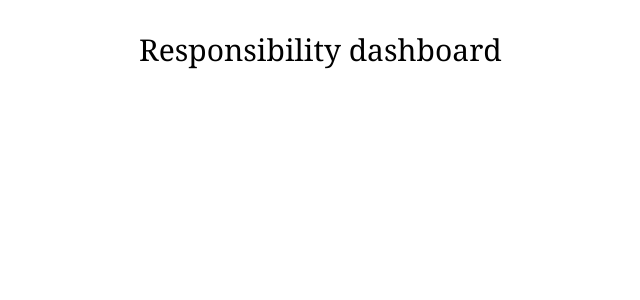
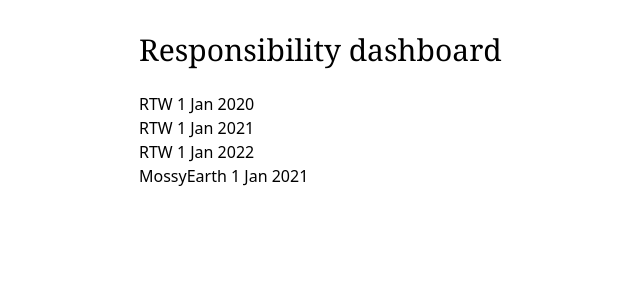
Before and after one commit to danhartley/dashboard, a React (Create React App) app: page / in a window 1280 px wide. Shown: the top 300 px of the page, without its empty margins (53-693 px from the left). Built offline with nearby package versions, Linux system fonts and the light colour scheme.

Commit message:
fix routes

```diff
--- a/src/App.tsx
+++ b/src/App.tsx
@@ -30,12 +30,21 @@
           <Routes>
             <Route key="navigation" path="/" element={<Navigation />}>
               {
-              data.map((snapshot) => {
+                  data.map(snapshot => {
                     return (
-                  <Route key={`${snapshot.source}-${snapshot.snapshotId}`} path={`snapshots/:${snapshot.source}/${snapshot.snapshotId}`} element={<Dashboard />} />
+                      <Route key={`${snapshot.source}-${snapshot.snapshotId}`} path="snapshots/:name/:id" element={<Dashboard />} />
                     )
                   })
               }
+              </Route>
+              <Route
+                path="*"
+                element={
+                  <main style={{ padding: "1rem" }}>
+                    <p>Nothing doing, sorry.</p>
+                  </main>
+                }
+              >
             </Route>
           </Routes>
       </>
--- a/src/screens/dashboard/dashboard.tsx
+++ b/src/screens/dashboard/dashboard.tsx
@@ -1,23 +1,20 @@
 import { useState, useEffect } from "react";
 import { Tabs, TabList, Tab, TabPanels, TabPanel } from "@reach/tabs";
-import { useLocation } from "react-router-dom";
+import { useParams } from "react-router-dom";
 import DashboardFeaturesTable from "src/screens/dashboard/tables/table-features";
 import DashboardValuesTable from "src/screens/dashboard/tables/table-values";
 
 const Dashboard = (): JSX.Element => {
 
-  const location = useLocation();
-
   const [source, setSource] = useState("");
   const [snapshotId, setSnapshotId] = useState(0);
 
+  const { name, id } = useParams<'name' | 'id'>();
+
   useEffect(() => {
-    const parts = decodeURI(location.pathname).split("/");
-    const source = parts.length > 1 ? parts[parts.length - 2] : 'RTW';
-    const snapshotId = parts.length > 2 ? parseInt(parts[parts.length - 1]) : 1;
-    setSource(source);
-    setSnapshotId(snapshotId);
-  }, [location]);
+    setSource(name);
+    setSnapshotId(parseInt(id));
+  }, [name, id]);
 
   const css = "border-b uppercase focus:border-slate-900 text-sm";
 
--- a/src/screens/dashboard/hooks/base.ts
+++ b/src/screens/dashboard/hooks/base.ts
@@ -6,7 +6,7 @@
 export const useFeatureBase = (snapshotId: any, source: any) => {
   const results = useQueries([
     {
-      queryKey: ["snapshot", snapshotId],
+      queryKey: [source, snapshotId],
       queryFn: () => api.getPledgesByFeatures({ source, snapshotId })
     },
     {
--- a/src/screens/navigation/navigation.tsx
+++ b/src/screens/navigation/navigation.tsx
@@ -1,6 +1,22 @@
-import { Outlet } from "react-router-dom";
+import { Link, Outlet } from "react-router-dom";
+import { useSnapshots } from "src/screens/dashboard/hooks/useSnapshots";
 
 const Navigation = () : JSX.Element => {
+  type Error = {
+    message?: string;
+  };
+
+  const {
+    data,
+    isSuccess,
+    error
+  }: {
+    data: { id: number; snapshot: string; source: string, snapshotId: number }[];
+    isSuccess: boolean;
+    error: Error;
+
+  } = useSnapshots();
+
   return (
     <>
     <div className="container mx-auto w-4/5">
@@ -8,6 +24,15 @@
         <h1 className="font-serif text-3xl mt-4 mb-6">
           Responsibility dashboard
         </h1>
+        <ul>
+          { isSuccess ?
+            data.map(d => {
+              return (
+                <li key={`${d.source}-${d.snapshotId}`}><Link to={`snapshots/${d.source}/${d.snapshotId}`} key={`${d.source}-${d.snapshotId}`}>{d.source} {d.snapshot}</Link></li>
+              )
+            })
+           : null }
+        </ul>
       </section>
     </div>
     <Outlet />
```
Also changed, not shown: 1 other file (tests, documents, lock files or other folders). Lines whose indentation alone changed are shown as unchanged.
